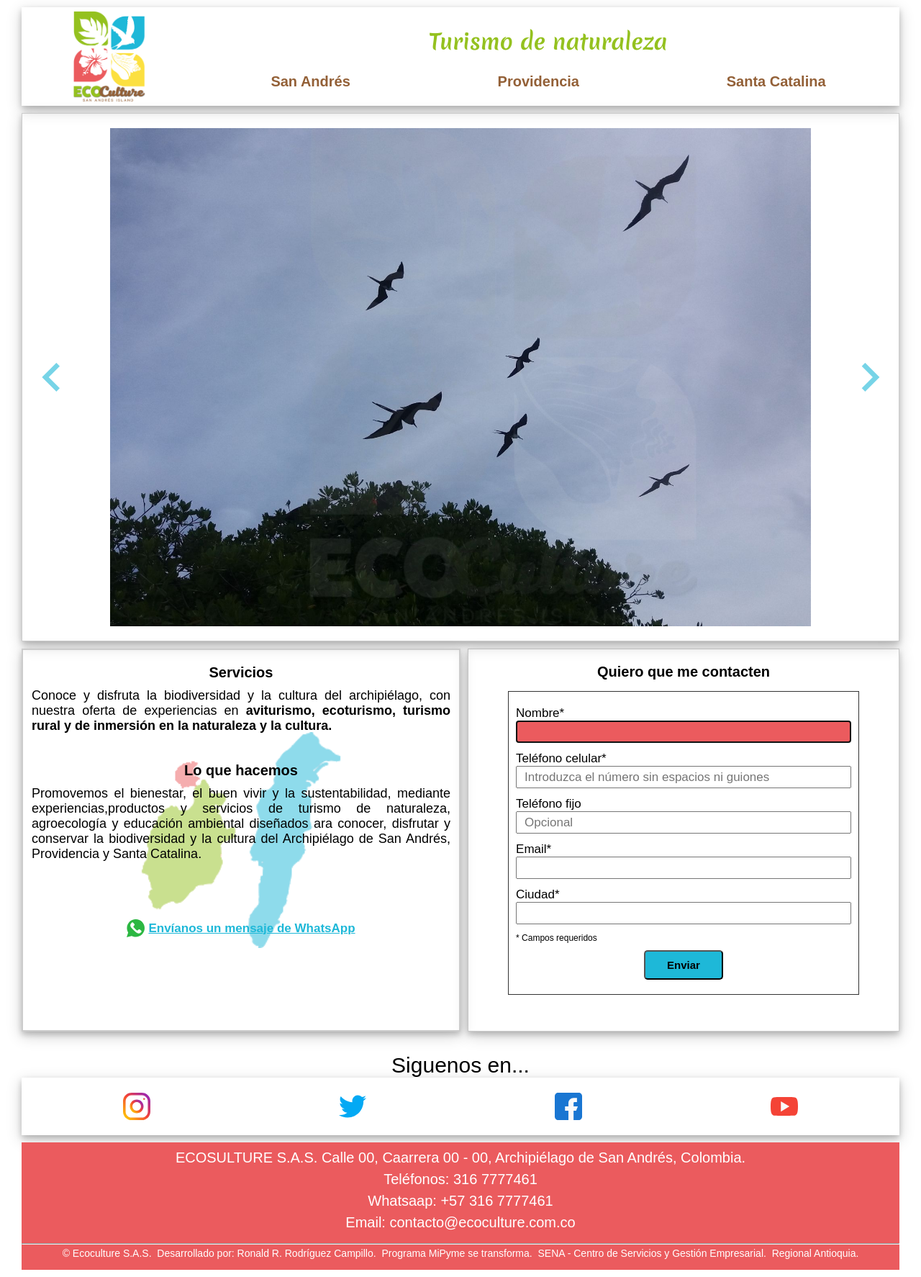
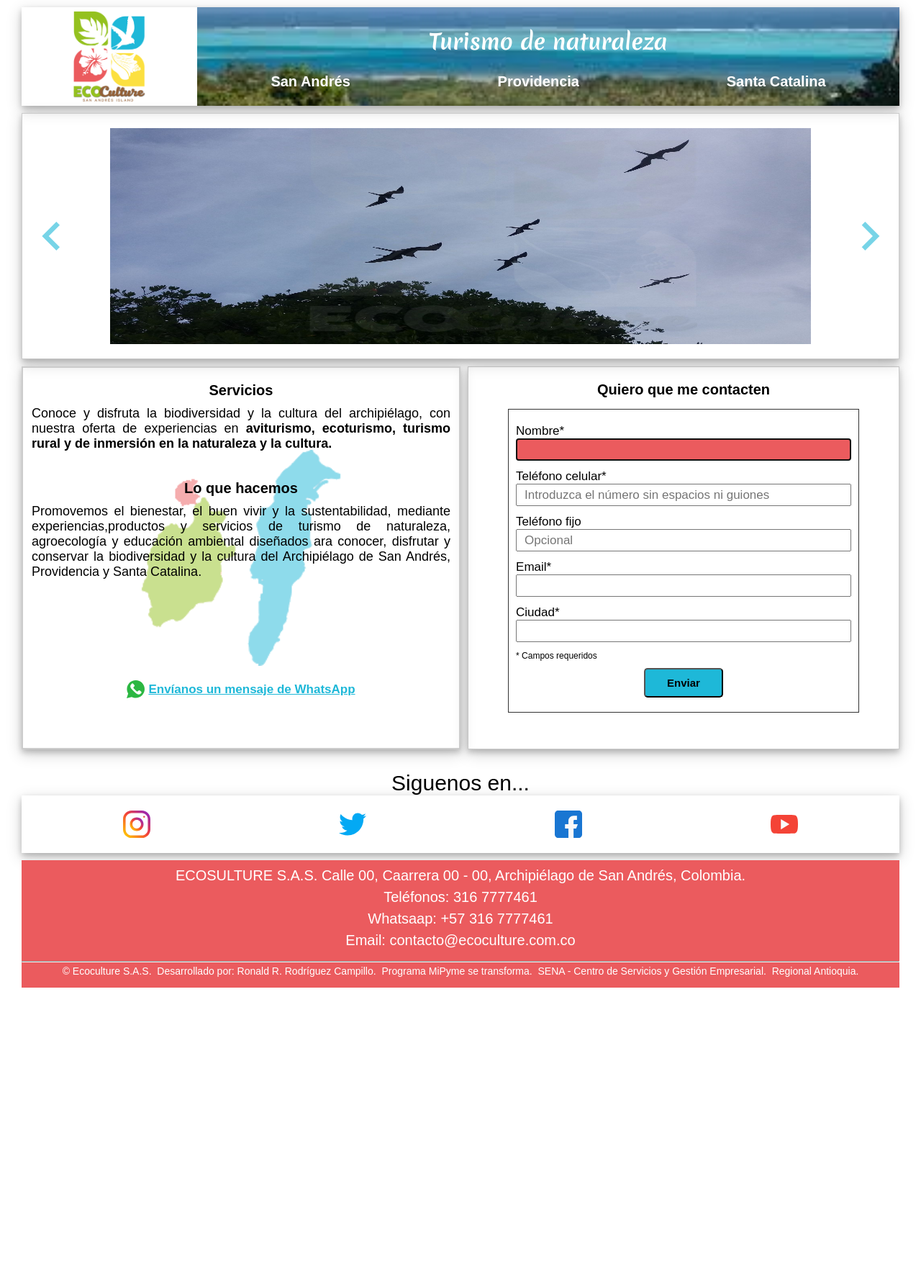
Before and after one commit to ronaldrrca/ecoculture_landingPage, a PHP site: page / in a window 1280 px wide. Shown: the whole page at 72% size. After the commit the page ends 1372 px from the top, so only its background shows below. Run offline with PHP 8.4, Linux system fonts and the light colour scheme.

Commit message:
agregando imagen de fondo en el header y ajustando imagen ppal en vista tablet

```diff
--- a/styles.css
+++ b/styles.css
@@ -33,7 +33,8 @@ body{
     width: 100vw;
     height: auto;
     min-height: 360px;
-    max-width: 1300px;
+    max-width: 1330px;
+
     display: grid;
     grid-template-columns: 100%;
     grid-template-rows: auto auto auto;
@@ -55,7 +56,8 @@ header{
     grid-area: header;
     margin-bottom: 1rem;
     box-shadow: 0 4px 8px 0 rgba(0, 0, 0, 0.2), 0 6px 20px 0 rgba(0, 0, 0, 0.19);
-    /* border: 2px solid red; */
+
+
 }
 
 main{
@@ -89,6 +91,10 @@ footer{
     justify-content: center;
     align-items: center;
     flex-direction: column;
+    background-image: url(./assets/images/img11.jpg);
+    background-repeat: no-repeat;
+    background-size: cover;
+    background-position:center;
 }
 
 #title{
@@ -105,7 +111,8 @@ footer{
     text-align: center;
     font-family: 'Merienda', cursive;
     font-size: 2.5rem;
-    color: var(--green);
+    color: #ffffff;
+    font-weight: bold;
     /* padding-right: 3rem; */
     /* background-color: var(--blue); */
     /* font-family: 'Yellowtail', cursive; */
@@ -125,7 +132,8 @@ footer{
 
 #subtitle h2{
     font-size: 1.5rem;
-    color: var(--brown);
+    color: #ffffff;
+    font-weight: bold;
     text-align: right;
 
     width: 100%;
@@ -170,11 +178,11 @@ footer{
 }
 
 #leftRowBlue:hover{
-    background-color: var(--pink);
+    background-color: lightpink;
 }
 
 #rightRowBlue:hover{
-    background-color: var(--pink);
+    background-color: lightpink;
 }
 
 
@@ -519,7 +527,7 @@ footer hr{
     }
 
     #whatsapp{
-        margin-top: 6rem;
+        margin-top: 1rem;
     }
 
     #whatsapp-link{
@@ -537,14 +545,24 @@ footer hr{
 
 
 
-     #image{
+     /* #image{
 
         display: flex;
         justify-content: center;
         align-items: center;
         width: 100%;
         height: auto;
+    } */
 
+    #image{
+        position: relative;
+        padding-top: 2rem;
+        padding-bottom: 2rem;
+    }
+
+    #image img{
+        width: 80%;
+        height: 30rem;
     }
 
 
@@ -592,7 +610,7 @@ footer hr{
         padding-right: 3rem;
     }
 
-    #image{
+    /* #image{
         position: relative;
         padding-top: 2rem;
         padding-bottom: 2rem;
@@ -600,7 +618,8 @@ footer hr{
 
     #image img{
         width: 80%;
-    }
+        height: 30rem;
+    }  */
 
     #image #leftRow, #image #rightRow{
        display: none;
@@ -625,6 +644,10 @@ footer hr{
         margin: 0 auto;
     }
 
+    #whatsapp{
+        margin-top: 12rem;
+    }
+
 
 
 }
```
Also changed, not shown: assets/images/img11.jpg (added).
